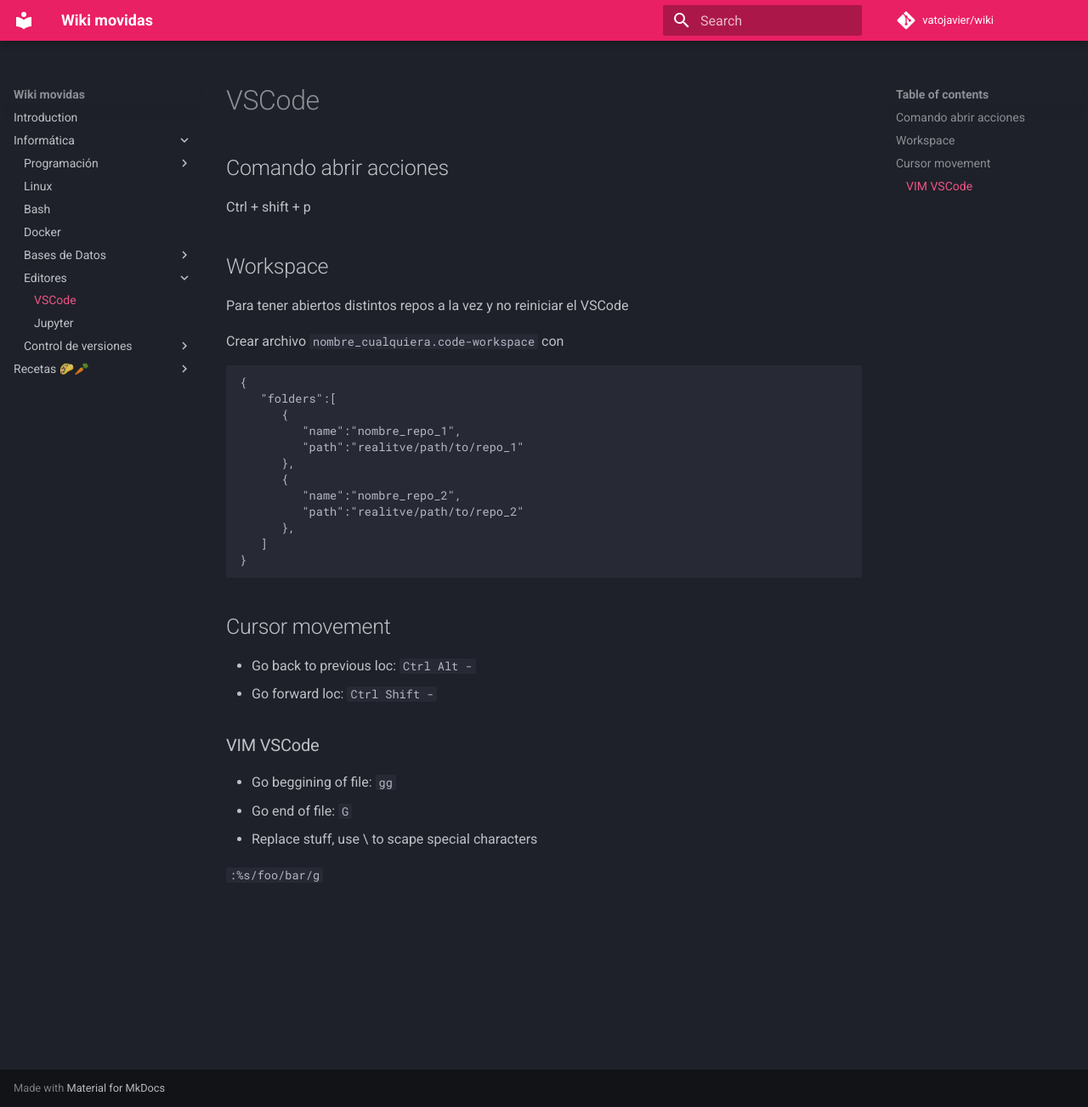
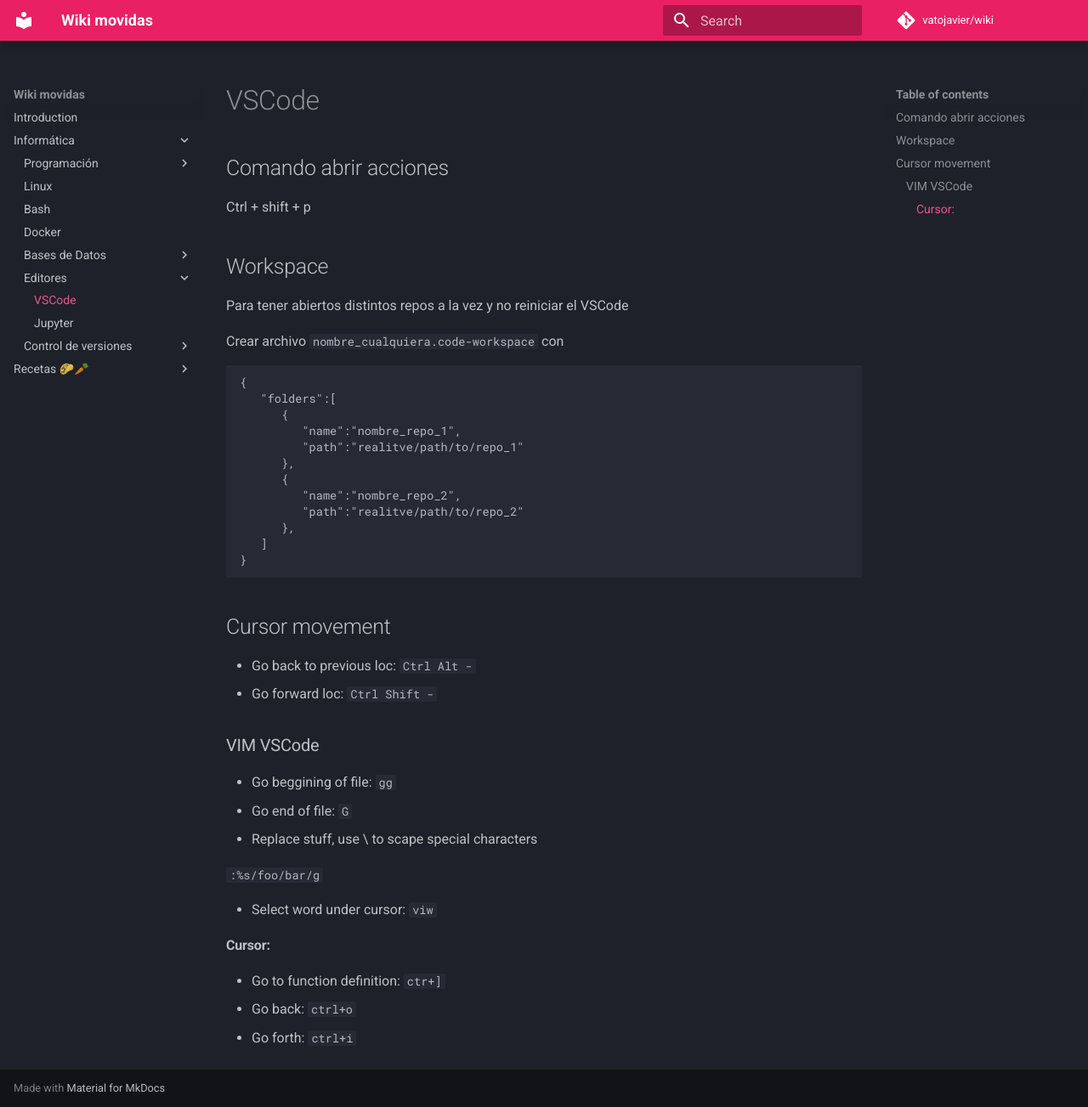
Before and after one commit to vatojavier/wiki, an MkDocs documentation site: the page built from docs/informatica/editores/vscode.md, in a window 1280 px wide and 1303 px high. Shown: the whole window at 85% size. Built offline with MkDocs 1.6.1 and Material for MkDocs 9.7.7, drawn with Linux system fonts in a browser that asks for light colours; comment, search, counter and statistics services are not loaded.

Commit message:
Update vscode.md

```diff
--- a/docs/informatica/editores/vscode.md
+++ b/docs/informatica/editores/vscode.md
@@ -36,3 +36,10 @@
 - Replace stuff, use \ to scape special characters
 
 `:%s/foo/bar/g`
+
+- Select word under cursor: `viw`
+
+#### Cursor:
+- Go to function definition: `ctr+]`
+- Go back: `ctrl+o`
+- Go forth: `ctrl+i`
```
